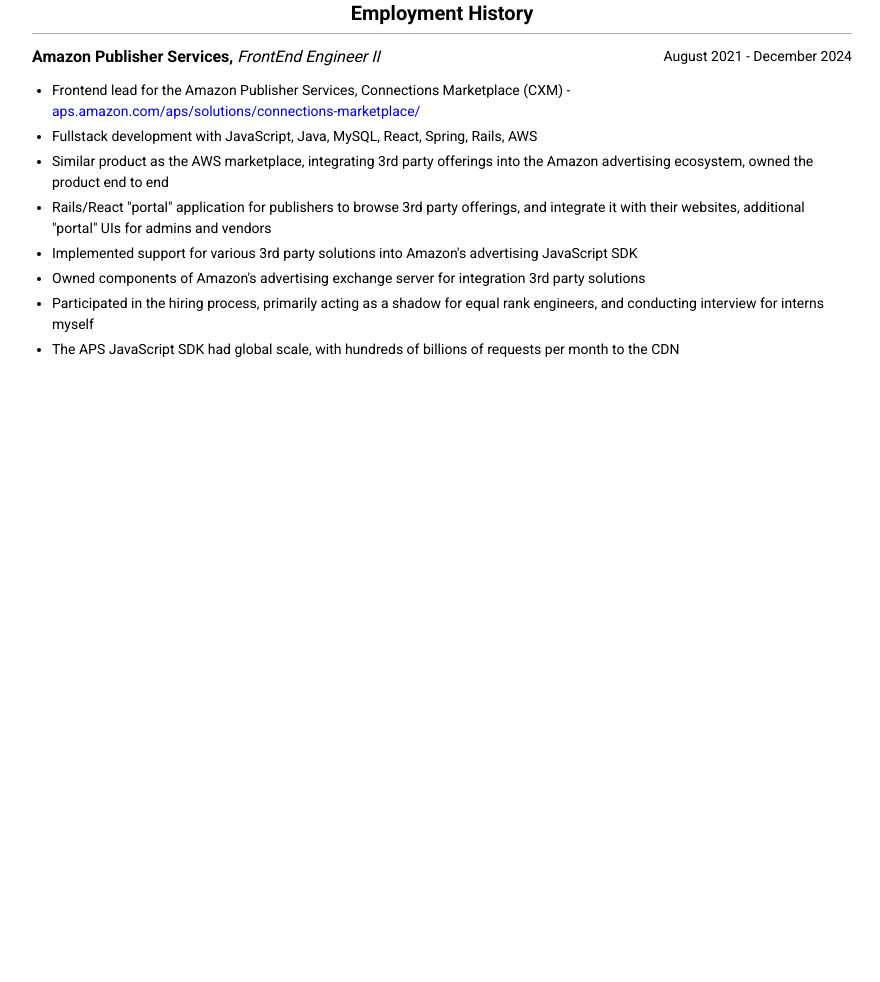
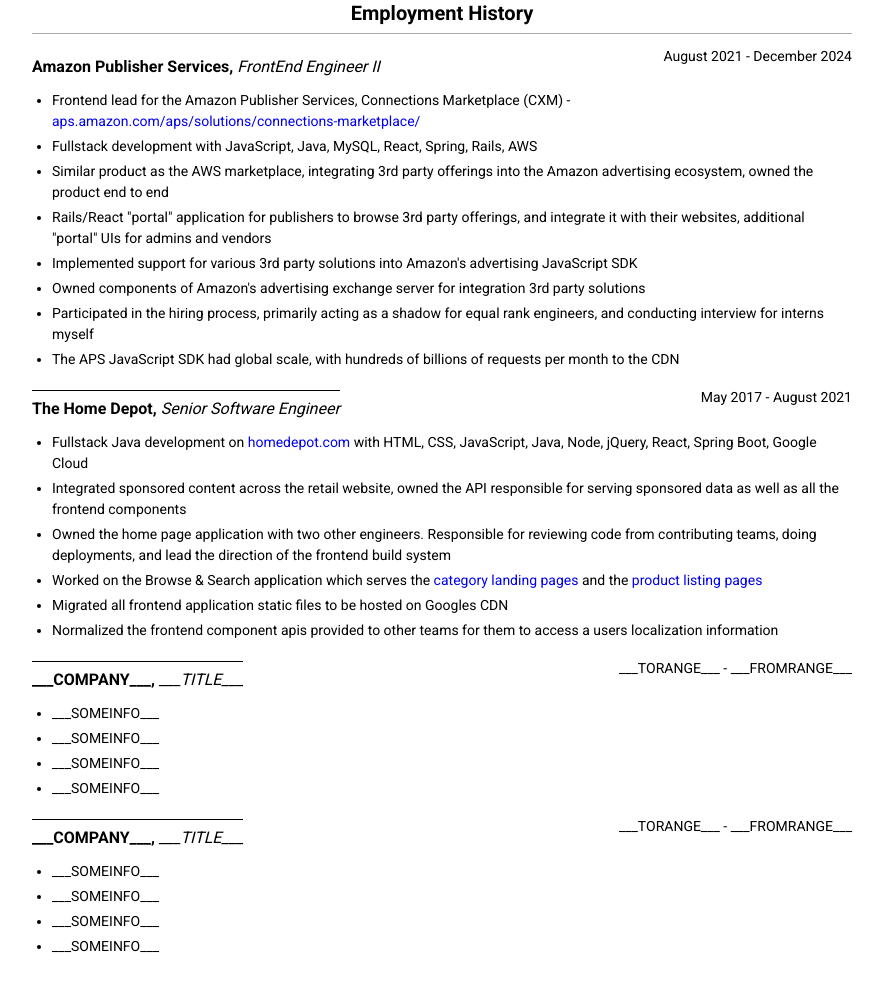
Before and after one commit to DylanGrahamHart/resume, a plain HTML site: page index.html in a window 1280 px wide. Shown: the part 186-1168 px from the top of the page, without its empty margins (198-1078 px from the left). Before the commit the page ends 800 px from the top, so only its background shows below. Drawn offline with Linux system fonts and the light colour scheme.

Commit message:
thd section

```diff
--- a/index.html
+++ b/index.html
@@ -43,13 +43,9 @@
                 <div class="resume-history-entry">
                     <div>
                         <span class="resume-history-entryTitle">
-                            <b>Amazon Publisher Services,</b>
-                            <i>FrontEnd Engineer II</i>
+                            <b>Amazon Publisher Services,</b> <i>FrontEnd Engineer II</i>
                         </span>
-
-                        <span class="resume-history-entryPeriod">
-                            August 2021 - December 2024
-                        </span>
+                        <span class="resume-history-entryPeriod">August 2021 - December 2024</span>
                     </div>
 
                     <ul class="resume-history-entryDetailList">
@@ -57,29 +53,83 @@
                             Frontend lead for the Amazon Publisher Services, Connections Marketplace (CXM) -
                             <a href="aps.amazon.com/aps/solutions/connections-marketplace/">aps.amazon.com/aps/solutions/connections-marketplace/</a>
                         </li>
-
                         <li>Fullstack development with JavaScript, Java, MySQL, React, Spring, Rails, AWS</li>
-
                         <li>
                             Similar product as the AWS marketplace, integrating 3rd party offerings
                             into the Amazon advertising ecosystem, owned the product end to end
                         </li>
-
                         <li>
                             Rails/React "portal" application for publishers to browse 3rd party offerings, and
                             integrate it with their websites, additional "portal" UIs for admins and vendors
                         </li>
-
                         <li>Implemented support for various 3rd party solutions into Amazon's advertising JavaScript SDK</li>
-
                         <li>Owned components of Amazon's advertising exchange server for integration 3rd party solutions</li>
-
                         <li>
                             Participated in the hiring process, primarily acting as a shadow for equal rank engineers,
                             and conducting interview for interns myself
                         </li>
+                        <li>The APS JavaScript SDK had global scale, with hundreds of billions of requests per month to the CDN</li>
+                    </ul>
+                </div>
 
-                        <li>The APS JavaScript SDK had global scale, with hundreds of billions of requests per month to the CDN</li>
+                <div class="resume-history-entry">
+                    <div>
+                        <span class="resume-history-entryTitle">
+                            <b>The Home Depot,</b> <i> Senior Software Engineer</i>
+                        </span>
+                        <span class="resume-history-entryPeriod">May 2017 - August 2021</span>
+                    </div>
+
+                    <ul class="resume-history-entryDetailList">
+                        <li>
+                            Fullstack Java development on <a href="http://homedepot.com">homedepot.com</a>
+                            with HTML, CSS, JavaScript, Java, Node, jQuery, React, Spring Boot, Google Cloud
+                        </li>
+                        <li>Integrated sponsored content across the retail website, owned the API responsible for serving sponsored data as
+well as all the frontend components</li>
+                        <li>Owned the home page application with two other engineers. Responsible for reviewing code from contributing
+teams, doing deployments, and lead the direction of the frontend build system</li>
+                        <li>
+                            Worked on the Browse & Search application which serves the
+                            <a href="https://www.homedepot.com/b/Appliances/N-5yc1vZbv1w">category landing pages</a>
+                            and the <a href="https://www.homedepot.com/s/drills">product listing pages</a>
+                        </li>
+                        <li>Migrated all frontend application static files to be hosted on Googles CDN</li>
+                        <li>Normalized the frontend component apis provided to other teams for them to access a users localization information</li>
+                    </ul>
+                </div>
+
+
+                <div class="resume-history-entry">
+                    <div>
+                        <span class="resume-history-entryTitle">
+                            <b>___COMPANY___,</b> <i>___TITLE___</i>
+                        </span>
+                        <span class="resume-history-entryPeriod">___TORANGE___ - ___FROMRANGE___</span>
+                    </div>
+
+                    <ul class="resume-history-entryDetailList">
+                        <li>___SOMEINFO___</li>
+                        <li>___SOMEINFO___</li>
+                        <li>___SOMEINFO___</li>
+                        <li>___SOMEINFO___</li>
+                    </ul>
+                </div>
+
+
+                <div class="resume-history-entry">
+                    <div>
+                        <span class="resume-history-entryTitle">
+                            <b>___COMPANY___,</b> <i>___TITLE___</i>
+                        </span>
+                        <span class="resume-history-entryPeriod">___TORANGE___ - ___FROMRANGE___</span>
+                    </div>
+
+                    <ul class="resume-history-entryDetailList">
+                        <li>___SOMEINFO___</li>
+                        <li>___SOMEINFO___</li>
+                        <li>___SOMEINFO___</li>
+                        <li>___SOMEINFO___</li>
                     </ul>
                 </div>
 
--- a/style.css
+++ b/style.css
@@ -80,12 +80,17 @@
     text-align: center;
 }
 .resume-history-entry {
-
+    margin-bottom: 20px;
+}
+.resume-history-entry:nth-child(2) .resume-history-entryTitle {
+	border-top: none;
 }
 .resume-history-entryTitle {
 	display: inline-block;
 	font-size: 16px;
 	margin-bottom: 15px;
+	border-top: 1px solid #000;
+	padding-top: 10px
 }
 .resume-history-entryPeriod {
 	float: right;
```
